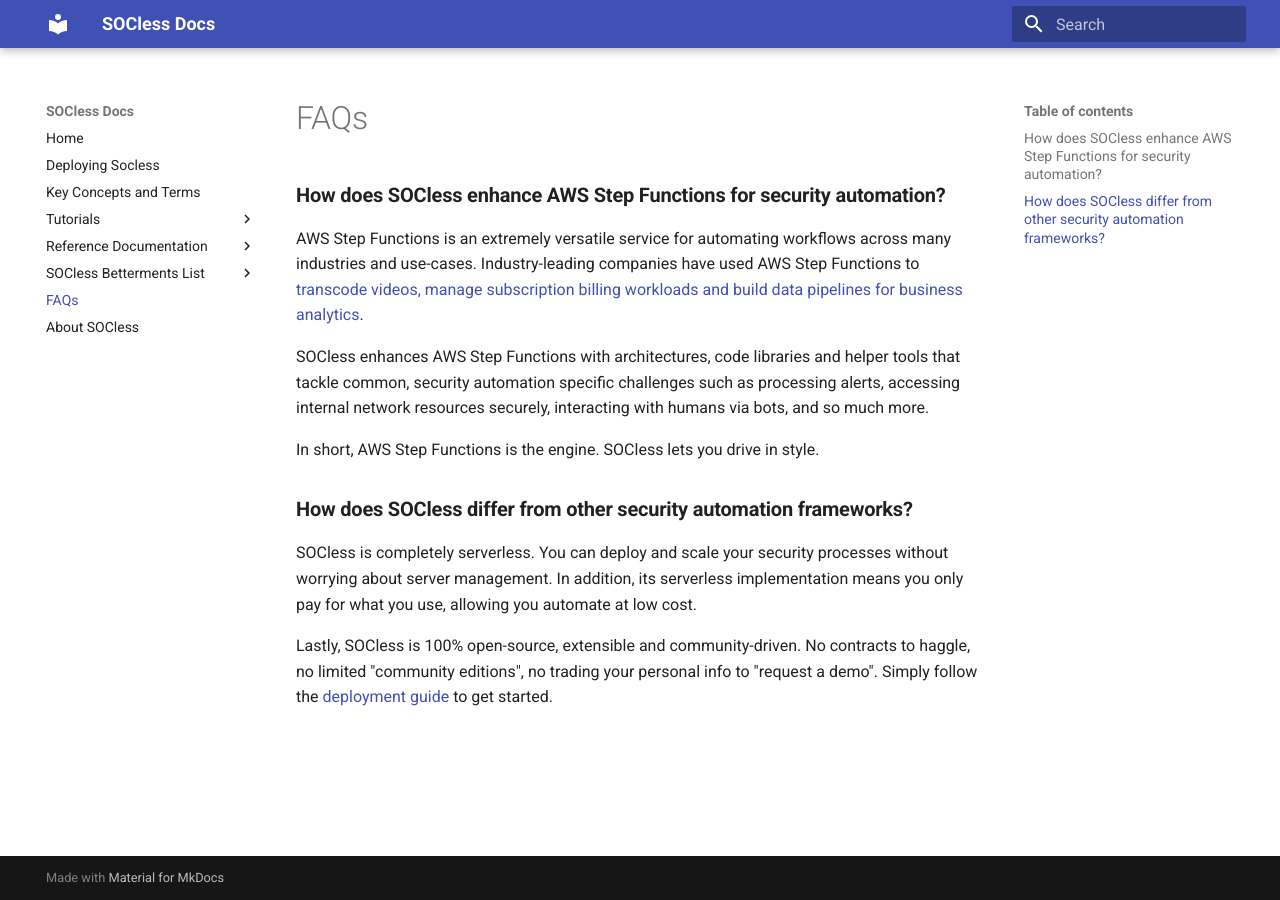
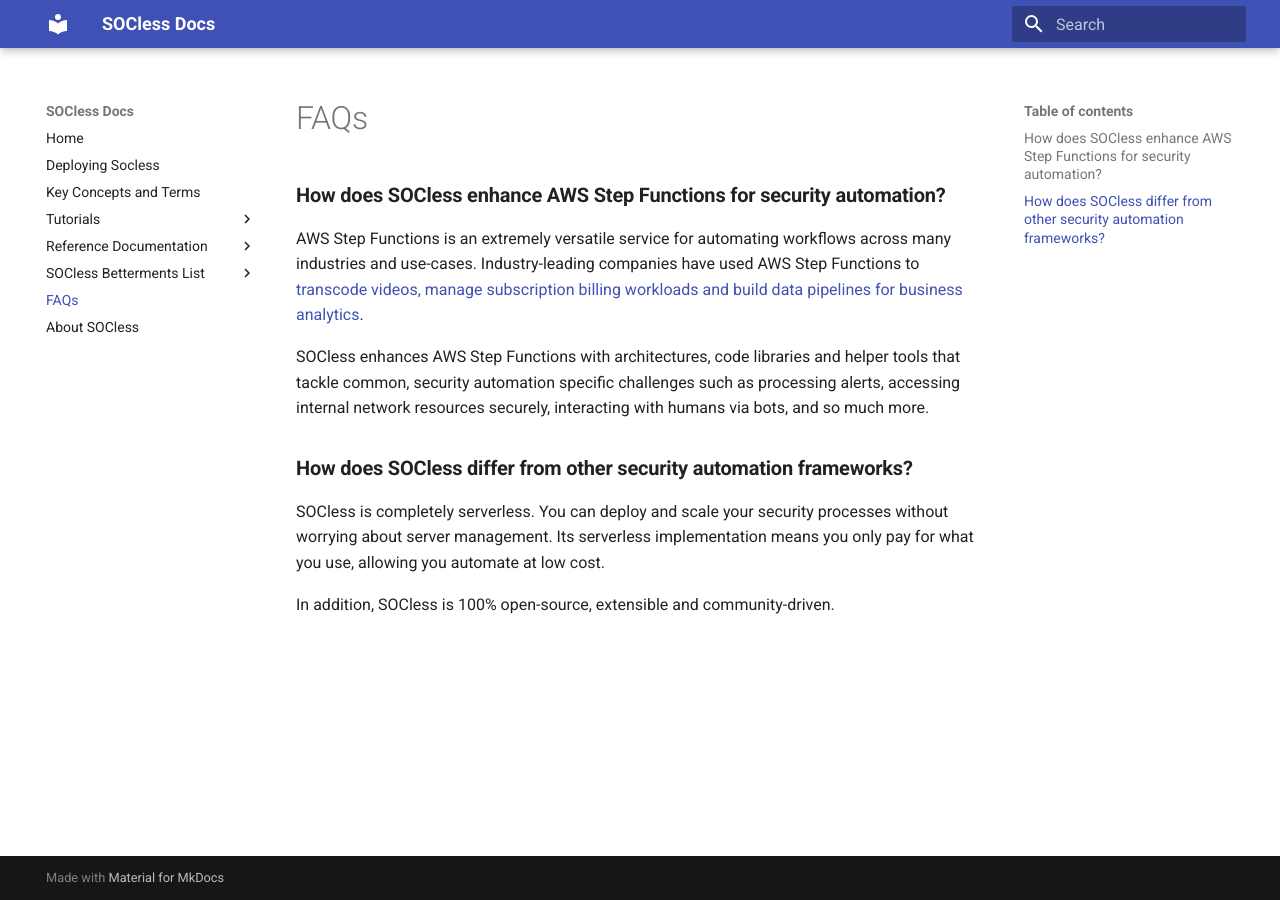
Before and after one commit to twilio-labs/socless, an MkDocs documentation site: the page built from docs/faqs.md, in a window 1280 px wide. Built offline with MkDocs 1.6.1 and Material for MkDocs 9.7.7, drawn with Linux system fonts in a browser that asks for light colours.

```diff
--- a/docs/faqs.md
+++ b/docs/faqs.md
@@ -5,9 +5,7 @@ AWS Step Functions is an extremely versatile service for automating workflows ac
 
 SOCless enhances AWS Step Functions with architectures, code libraries and helper tools that tackle common, security automation specific challenges such as processing alerts, accessing internal network resources securely, interacting with humans via bots, and so much more.
 
-In short, AWS Step Functions is the engine. SOCless lets you drive in style.
+### **How does SOCless differ from other security automation frameworks?**
+SOCless is completely serverless. You can deploy and scale your security processes without worrying about server management. Its serverless implementation means you only pay for what you use, allowing you automate at low cost.
 
-### **How does SOCless differ from other security automation frameworks?**
-SOCless is completely serverless. You can deploy and scale your security processes without worrying about server management. In addition, its serverless implementation means you only pay for what you use, allowing you automate at low cost.
-
-Lastly, SOCless is 100% open-source, extensible and community-driven. No contracts to haggle, no limited "community editions", no trading your personal info to "request a demo". Simply follow the [deployment guide](/deploying-socless) to get started.
+In addition, SOCless is 100% open-source, extensible and community-driven.
--- a/mkdocs.yml
+++ b/mkdocs.yml
@@ -1,5 +1,6 @@
 site_name: SOCless Docs
 # docs_dir: 'wiki_docs'
+site_url: https://twilio-labs.github.io/socless/
 nav:
   - Home: index.md
   - Deploying Socless: "deploying-socless.md"
```
Also changed, not shown: docs/index.md (+1 -1 lines).
